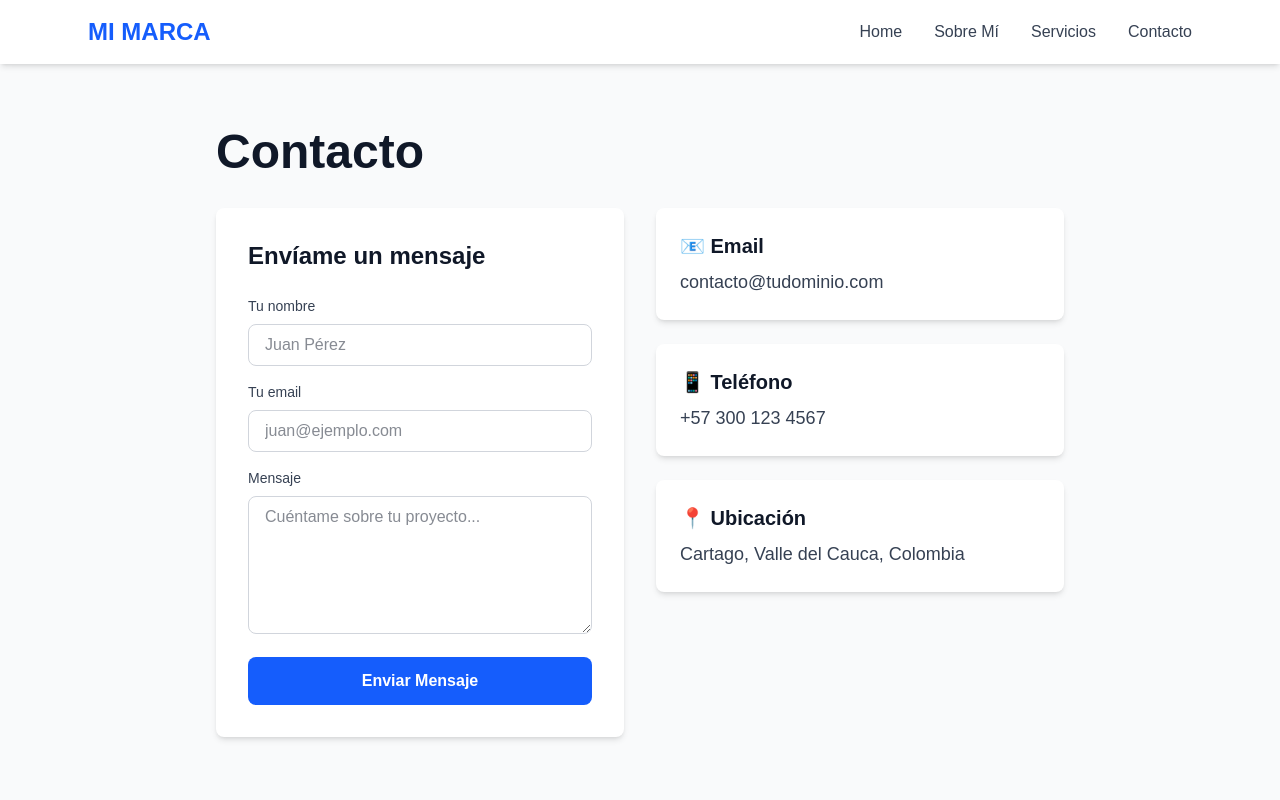
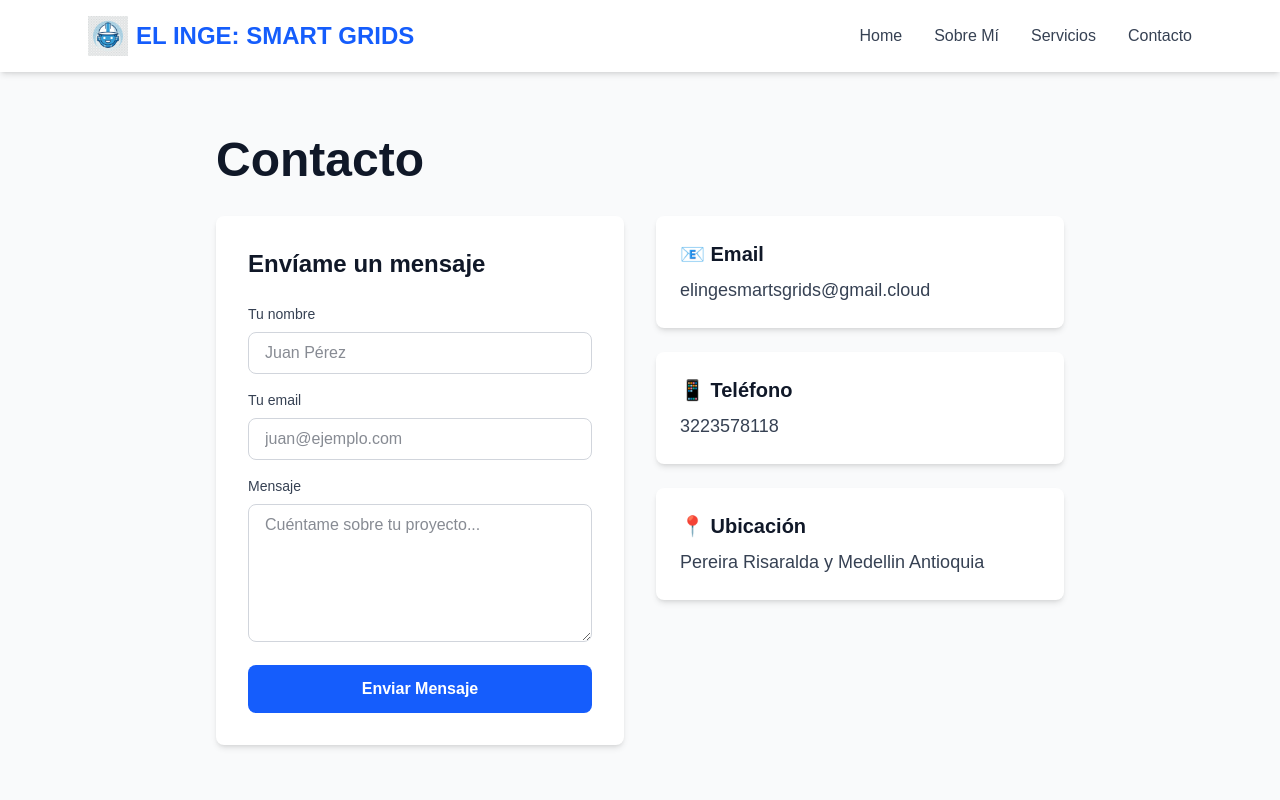
Before and after one commit to samu1606/APP_Electrical_EdwinQ, a Next.js app in the folder frontend/: page /contact in a window 1280 px wide. Shown: the top 800 px of the page. Built offline with nearby package versions, Linux system fonts and the light colour scheme.

Commit message:
Update branding and contact info

```diff
--- a/frontend/app/contact/page.js
+++ b/frontend/app/contact/page.js
@@ -154,7 +154,7 @@ export default function Contact() {
                                 📧 Email
                             </h3>
                             <p className="text-lg text-gray-700">
-                                contacto@tudominio.com
+                                elingesmartsgrids@gmail.cloud
                             </p>
                         </div>
 
@@ -163,7 +163,7 @@ export default function Contact() {
                                 📱 Teléfono
                             </h3>
                             <p className="text-lg text-gray-700">
-                                +57 300 123 4567
+                                3223578118
                             </p>
                         </div>
 
@@ -172,7 +172,7 @@ export default function Contact() {
                                 📍 Ubicación
                             </h3>
                             <p className="text-lg text-gray-700">
-                                Cartago, Valle del Cauca, Colombia
+                                Pereira Risaralda y Medellin Antioquia
                             </p>
                         </div>
                     </div>
--- a/frontend/app/layout.js
+++ b/frontend/app/layout.js
@@ -14,8 +14,9 @@ export default function RootLayout({ children }) {
         <header className="bg-white shadow-md sticky top-0 z-50">
           <nav className="max-w-6xl mx-auto px-6 py-4 flex justify-between items-center">
             {/* Logo */}
-            <Link href="/" className="text-2xl font-bold text-blue-600">
-              MI MARCA
+            <Link href="/" className="flex items-center gap-2 text-2xl font-bold text-blue-600">
+              <img src="/robot-icon.png" alt="El Inge Robot" className="h-10 w-10" />
+              EL INGE: SMART GRIDS
             </Link>
 
             {/* Menú */}
```
Also changed, not shown: frontend/public/robot-icon.png (added).
